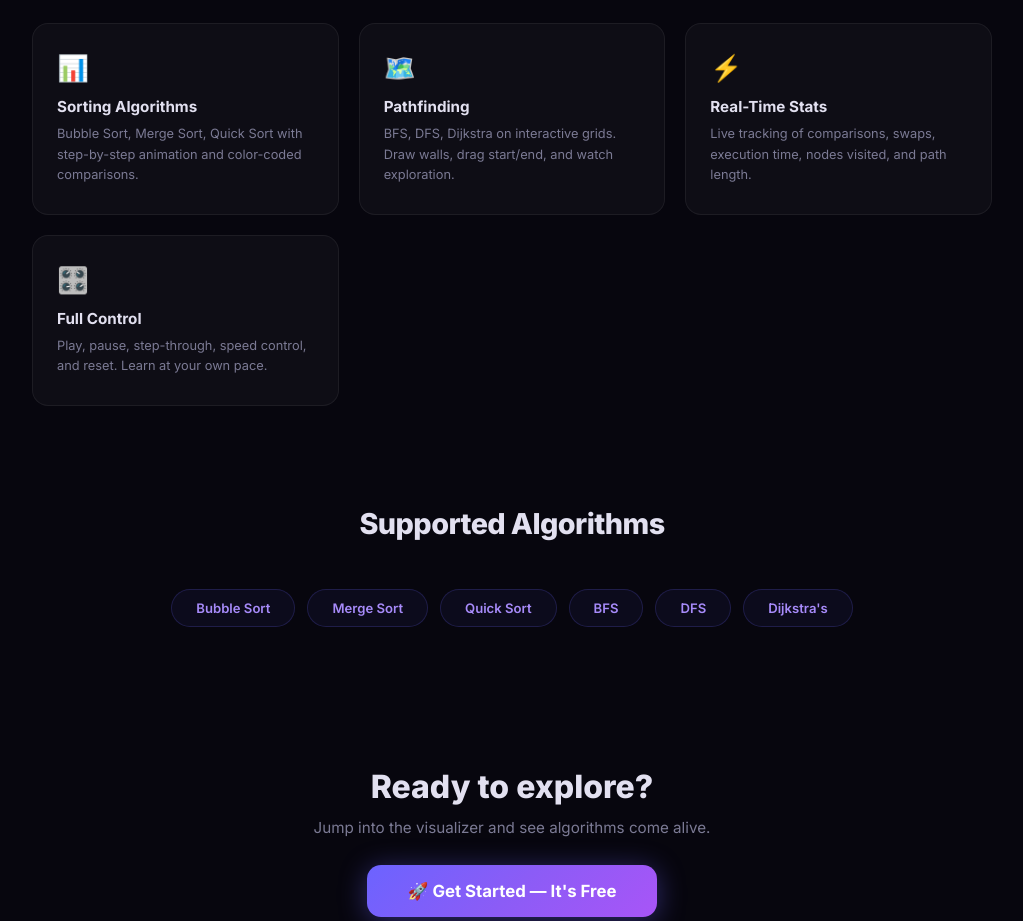
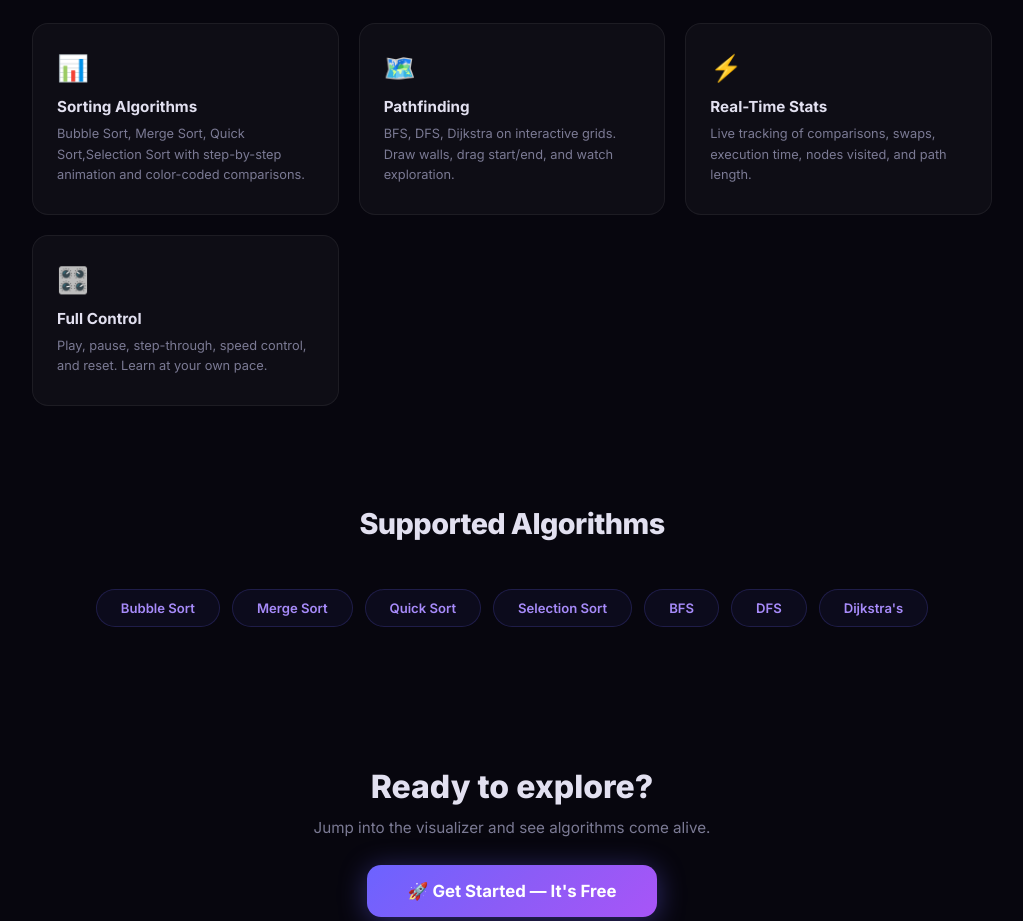
Before and after one commit to arupdas0825/algorithm-visualizer, a React (Vite) app: page / in a window 1280 px wide. Shown: the part 1260-2181 px from the top of the page, without its empty margins (128-1151 px from the left). Built offline with nearby package versions, Linux system fonts and the light colour scheme.

Commit message:
Update HomePage.jsx

```diff
--- a/src/components/HomePage.jsx
+++ b/src/components/HomePage.jsx
@@ -99,7 +99,7 @@ export default function HomePage({ onLaunch }) {
                     <div className="feature-card">
                         <span className="feature-icon">📊</span>
                         <h3>Sorting Algorithms</h3>
-                        <p>Bubble Sort, Merge Sort, Quick Sort with step-by-step animation and color-coded comparisons.</p>
+                        <p>Bubble Sort, Merge Sort, Quick Sort,Selection Sort with step-by-step animation and color-coded comparisons.</p>
                     </div>
                     <div className="feature-card">
                         <span className="feature-icon">🗺️</span>
@@ -123,7 +123,7 @@ export default function HomePage({ onLaunch }) {
             <section className="home-algorithms" id="algorithms">
                 <h2 className="section-heading">Supported Algorithms</h2>
                 <div className="algo-pills">
-                    {['Bubble Sort', 'Merge Sort', 'Quick Sort', 'BFS', 'DFS', "Dijkstra's"].map((a) => (
+                    {['Bubble Sort', 'Merge Sort', 'Quick Sort','Selection Sort', 'BFS', 'DFS', "Dijkstra's"].map((a) => (
                         <span className="algo-pill" key={a}>{a}</span>
                     ))}
                 </div>
```
